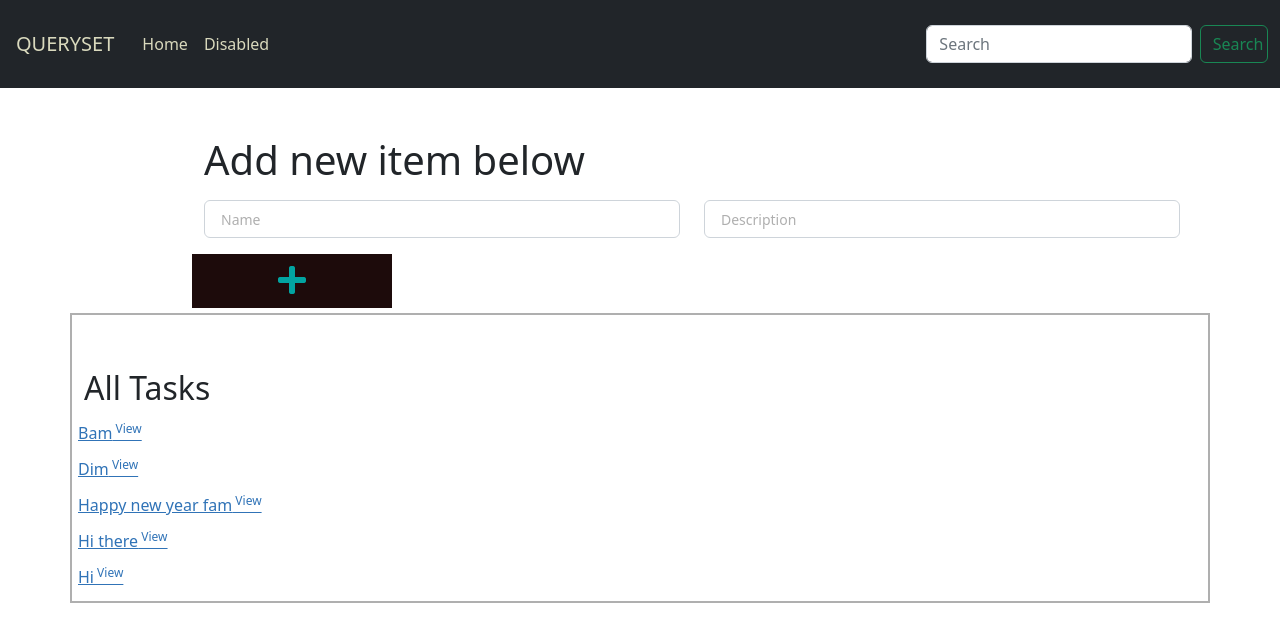
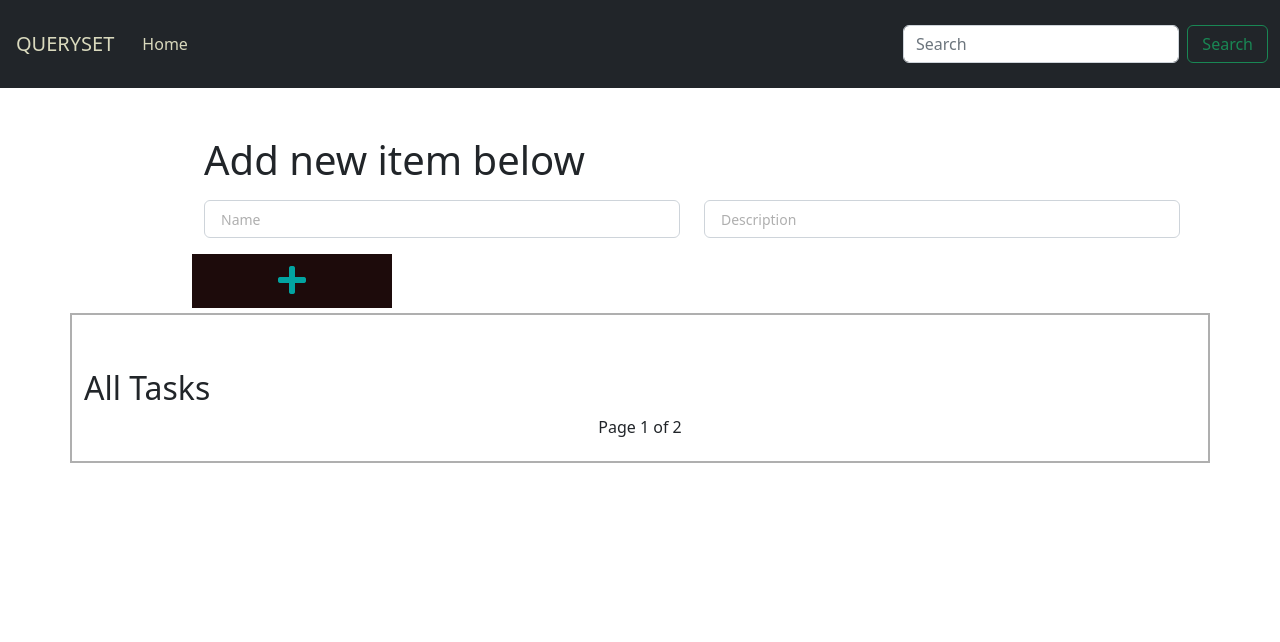
Before and after one commit to evans646/Django_Crud_QuerySet, a Django app: page / in a window 1280 px wide. Shown: the top 642 px of the page. Run offline with Django 4.2, Linux system fonts and the light colour scheme; data comes from the database, SQL or seed files in the repository; both versions use the stored data as it was after the commit; style sheets or scripts are compiled from the project's sources; some libraries are stand-ins or nearby versions.

Commit message:
feat;added pagination

```diff
--- a/crud_queryset/static/scss/index.scss
+++ b/crud_queryset/static/scss/index.scss
@@ -68,6 +68,7 @@
   padding: 10px;
   width: 20%;
   background-color: #1d0b0b;
+  color: white;
   margin-left: 51%;
 }
 button i{
@@ -81,13 +82,16 @@
    width:10%;
    padding:6px 6px;
    margin-top: 5px;
+
 }
 .task-lists a{
   padding: 6px;
-  color: #3073b7 ;
+  color: #3073b7 !important;
 }
 
-
+.results a a{
+  color: #1d0b0b !important;
+}
 @media screen and (max-width: 576px) {
   .form-wrapper{
     width: 500px !important;
--- /dev/null
+++ b/crud_queryset/templates/crud/base.html
@@ -0,0 +1,25 @@
+{% load sass_tags %}
+<!doctype html>
+<html lang="en">
+  <head>
+    <meta charset="utf-8">
+    <meta name="viewport" content="width=device-width, initial-scale=1">
+    <title>Bootstrap demo</title>
+    <link rel="stylesheet" href="https://use.fontawesome.com/releases/v5.7.2/css/all.css"
+    integrity="sha384-fnmOCqbTlWIlj8LyTjo7mOUStjsKC4pOpQbqyi7RrhN7udi9RwhKkMHpvLbHG9Sr" crossorigin="anonymous">
+    <link href="https://cdn.jsdelivr.net/npm/bootstrap@5.2.3/dist/css/bootstrap.min.css" rel="stylesheet"
+     integrity="sha384-rbsA2VBKQhggwzxH7pPCaAqO46MgnOM80zW1RWuH61DGLwZJEdK2Kadq2F9CUG65" crossorigin="anonymous">
+
+    <link href="{% sass_src 'scss/index.scss' %}" rel="stylesheet" type="text/css" />
+    <link href="https://cdn.jsdelivr.net/npm/bootstrap@5.2.3/dist/css/bootstrap.min.css" rel="stylesheet" integrity="sha384-rbsA2VBKQhggwzxH7pPCaAqO46MgnOM80zW1RWuH61DGLwZJEdK2Kadq2F9CUG65" crossorigin="anonymous">
+  </head>
+  <body>
+    <section>
+    {% include 'tasks/navbar.html' %}
+      {%block content%}
+
+      {%endblock%}
+    </section>
+    <script src="https://cdn.jsdelivr.net/npm/bootstrap@5.2.3/dist/js/bootstrap.bundle.min.js" integrity="sha384-kenU1KFdBIe4zVF0s0G1M5b4hcpxyD9F7jL+jjXkk+Q2h455rYXK/7HAuoJl+0I4" crossorigin="anonymous"></script>
+  </body>
+</html>
--- a/crud_queryset/templates/crud/homePage.html
+++ b/crud_queryset/templates/crud/homePage.html
@@ -1,53 +1,5 @@
-{% load sass_tags %}
-{% comment %} <!DOCTYPE html>
-<html lang="en">
-
-    <head>
-        <meta charset="UTF-8">
-        <meta name="viewport" content="width=device-width, initial-scale=1.0">
-        <link rel="stylesheet" href="https://use.fontawesome.com/releases/v5.7.2/css/all.css"
-        integrity="sha384-fnmOCqbTlWIlj8LyTjo7mOUStjsKC4pOpQbqyi7RrhN7udi9RwhKkMHpvLbHG9Sr" crossorigin="anonymous">
-        <link href="https://cdn.jsdelivr.net/npm/bootstrap@5.2.3/dist/css/bootstrap.min.css" rel="stylesheet"
-         integrity="sha384-rbsA2VBKQhggwzxH7pPCaAqO46MgnOM80zW1RWuH61DGLwZJEdK2Kadq2F9CUG65" crossorigin="anonymous">
-
-        <link href="{% sass_src 'scss/index.scss' %}" rel="stylesheet" type="text/css" />
-        <title>Django Sass</title>
-    </head>
-
-    <body>
-        <div class="todoList">
-            <div class="cover-img">
-                <div class="cover-inner">
-
-                </div>
-            </div>
-
-        </div>
-        <script src="https://cdn.jsdelivr.net/npm/bootstrap@5.2.3/dist/js/bootstrap.bundle.min.js"
-        integrity="sha384-kenU1KFdBIe4zVF0s0G1M5b4hcpxyD9F7jL+jjXkk+Q2h455rYXK/7HAuoJl+0I4" crossorigin="anonymous"></script>
-    </body>
-</html> {% endcomment %}
-
-<!doctype html>
-<html lang="en">
-  <head>
-    <meta charset="utf-8">
-    <meta name="viewport" content="width=device-width, initial-scale=1">
-    <title>Bootstrap demo</title>
-    <link rel="stylesheet" href="https://use.fontawesome.com/releases/v5.7.2/css/all.css"
-    integrity="sha384-fnmOCqbTlWIlj8LyTjo7mOUStjsKC4pOpQbqyi7RrhN7udi9RwhKkMHpvLbHG9Sr" crossorigin="anonymous">
-    <link href="https://cdn.jsdelivr.net/npm/bootstrap@5.2.3/dist/css/bootstrap.min.css" rel="stylesheet"
-     integrity="sha384-rbsA2VBKQhggwzxH7pPCaAqO46MgnOM80zW1RWuH61DGLwZJEdK2Kadq2F9CUG65" crossorigin="anonymous">
-
-    <link href="{% sass_src 'scss/index.scss' %}" rel="stylesheet" type="text/css" />
-    <link href="https://cdn.jsdelivr.net/npm/bootstrap@5.2.3/dist/css/bootstrap.min.css" rel="stylesheet" integrity="sha384-rbsA2VBKQhggwzxH7pPCaAqO46MgnOM80zW1RWuH61DGLwZJEdK2Kadq2F9CUG65" crossorigin="anonymous">
-  </head>
-  <body>
-    <section>
-    {% include 'tasks/navbar.html' %}
-    {% include 'tasks/addTask.html' %}
-    {% include 'tasks/tasksList.html' %}
-    </section>
-    <script src="https://cdn.jsdelivr.net/npm/bootstrap@5.2.3/dist/js/bootstrap.bundle.min.js" integrity="sha384-kenU1KFdBIe4zVF0s0G1M5b4hcpxyD9F7jL+jjXkk+Q2h455rYXK/7HAuoJl+0I4" crossorigin="anonymous"></script>
-  </body>
-</html>
+{%extends 'crud/base.html'%}
+{% block content %}
+{% include 'tasks/addTask.html' %}
+{% include 'tasks/tasksList.html' %}
+{% endblock %}
--- a/crud_queryset/templates/tasks/navbar.html
+++ b/crud_queryset/templates/tasks/navbar.html
@@ -4,19 +4,16 @@
         <span class="navbar-toggler-icon"></span>
       </button>
       <div class="collapse navbar-collapse" id="navbarTogglerDemo01">
-        <a class="navbar-brand" href="#">QUERYSET</a>
+        <a class="navbar-brand" href="{% url 'home-page' %}">QUERYSET</a>
         <ul class="navbar-nav me-auto mb-2 mb-lg-0">
           <li class="nav-item">
-            <a class="nav-link active" aria-current="page" href="#">Home</a>
-          </li>
-
-          <li class="nav-item">
-            <a class="nav-link">Disabled</a>
+            <a class="nav-link active" aria-current="page" href="{% url 'home-page' %}">Home</a>
           </li>
         </ul>
-        <form class="d-flex" role="search">
-          <input class="form-control me-2" type="search" placeholder="Search" aria-label="Search">
-          <button class="btn btn-outline-success" type="submit">Search</button>
+        <form class="d-flex" role="search" method="post" action="{%url 'search-site'%}">
+          {% csrf_token %}
+          <input class="form-control me-2" type="search" name="searched" placeholder="Search" aria-label="Search">
+          <button class="btn btn-outline-success ml-3" type="submit" style="width:100px">Search</button>
         </form>
       </div>
     </div>
--- a/crud_queryset/templates/tasks/tasksList.html
+++ b/crud_queryset/templates/tasks/tasksList.html
@@ -1,10 +1,27 @@
 <div class="container task-lists">
   <div class="row mt-5">
     <h2>All Tasks</h2>
-    {%for task in taskLists.all%}
-      <a href="#" class="preview-card__button">{{task.name}}<sup>
-        View
-    </sup></a>
+    {%for task in tasks.all%}
+      <a  href="{% url 'detail' task.id %}">{{task.name}}
+        <sup>View</sup>  <a href="{% url 'detail' task.id %}"></a>
+      </a>
     {%endfor%}
   </div>
+  <p align="center">Page {{tasks.number}} of {{tasks.paginator.num_pages}}</p>
+  {% comment %} <span aria-label="Page navigation example">
+    <ul class="pagination justify-content-center">
+        {%if tasks.has_previous%}
+      <li class="page-item"><a class="page-link" href="?page=1">First</a></li>
+      <li class="page-item">
+        <a class="page-link" href="?page={{tasks.previous_page_number}}" tabindex="-1">Previous</a>
+      </li>
+      {%endif%}
+      {%if tasks.has_next%}
+      <li class="page-item">
+        <a class="page-link" href="?page={{tasks.next_page_number}}">Next</a>
+      </li>
+      <li class="page-item"><a class="page-link" href="?page={{tasks.paginator.num_pages}}">Last</a></li>
+      {%endif%}
+    </ul>
+  </span> {% endcomment %}
 </div>
--- a/crud_queryset/views.py
+++ b/crud_queryset/views.py
@@ -1,12 +1,16 @@
-from django.shortcuts import render,redirect
+from django.shortcuts import render,redirect,get_object_or_404
+from django.db.models import Q
+from django.core.paginator import Paginator
 from .form import TaskForm
 from .models import Task
 # Create your views here.
 
 
 def homepage(request):
-    tasks = Task.objects.all()
-    return render(request,'crud/homePage.html', {'taskLists':tasks})
+    paginator = Paginator(Task.objects.all(),3)
+    page = request.GET.get('page')
+    tasks = paginator.get_page(page)
+    return render(request,'crud/homePage.html', {'tasks':tasks})
 
 
 def add_task(request):
@@ -19,6 +23,11 @@
             return redirect('/')
 
 
+
+def view_task(request,pk):
+      task_detail = get_object_or_404(Task, pk=pk) #every model in the db has a pk(primary key)
+      return render(request, 'tasks/detail.html', {'task':task_detail})
+
 def update_task(request, pk):
             selected_task = Task.objects.get(pk=pk)
             form = TaskForm(instance=selected_task)
@@ -27,13 +36,19 @@
                 if filled_form.is_valid():
                     filled_form.save()
                     form = filled_form
-                    note = 'Your order has been processed.'
-                    return render(request, 'task/editTask.html', {'taskform':form, 'task':selected_task, 'note':note})
-            return render(request, 'task/editTask.html', {'taskform':form, 'task':selected_task})
+                    return redirect('/')
+            return render(request, 'tasks/updateTask.html', {'taskform':form, 'task':selected_task})
+
+def search_everything(request):
+    if request.method == 'POST':
+        searched = request.POST['searched']
+        search_results = Task.objects.filter(Q(name__contains=searched) | Q(description__contains=searched))
+        return render(request, 'interface/searchResults.html',{'searched':searched,'searched_results':search_results})
+    else:
+        return redirect('/')
 
 
-
-# def delete(request, id):
-#             task = Todo.objects.get(id=id)
-#             task.delete()
-#             return redirect('/tasks/')
+def delete_task(request, pk):
+            task = Task.objects.get(pk=pk)
+            task.delete()
+            return redirect('/')
--- a/django_crud_api/urls.py
+++ b/django_crud_api/urls.py
@@ -23,5 +23,8 @@
     path('admin/', admin.site.urls),
     path('',crud_queryset.views.homepage, name='home-page'),
     path('add_task',crud_queryset.views.add_task, name='add-task'),
-     path('task/<int:pk>', crud_queryset.views.update_task, name='update-task'),
+    path('task/<int:pk>',crud_queryset.views.view_task,name='detail'),
+    path('task/<int:pk>/update', crud_queryset.views.update_task, name='update-task'),
+    path('task/<int:pk>/delete', crud_queryset.views.delete_task, name='delete-task'),
+    path('search_everything', crud_queryset.views.search_everything, name='search-site'),
 ]
--- a/static/scss/index.css
+++ b/static/scss/index.css
@@ -45,6 +45,7 @@
   padding: 10px;
   width: 20%;
   background-color: #1d0b0b;
+  color: white;
   margin-left: 51%; }
 
 button i {
@@ -60,7 +61,10 @@
 
 .task-lists a {
   padding: 6px;
-  color: #3073b7; }
+  color: #3073b7 !important; }
+
+.results a a {
+  color: #1d0b0b !important; }
 
 @media screen and (max-width: 576px) {
   .form-wrapper {
```
Also changed, not shown: crud_queryset/form.py (+7 -0 lines), crud_queryset/templates/interface/searchBar.html (added, +10 -0 lines), crud_queryset/templates/interface/searchResults.html (added, +20 -0 lines), crud_queryset/templates/tasks/detail.html (added, +20 -0 lines), crud_queryset/templates/tasks/editTask.html (deleted, +0 -7 lines), crud_queryset/templates/tasks/updateTask.html (added, +17 -0 lines), db.sqlite3, 1 other file.
